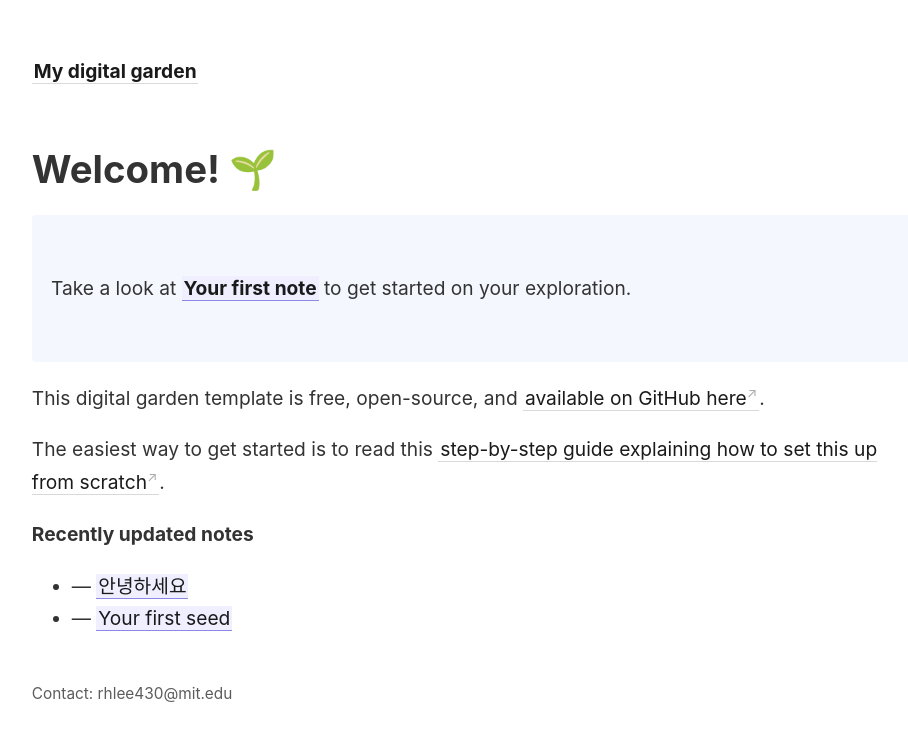
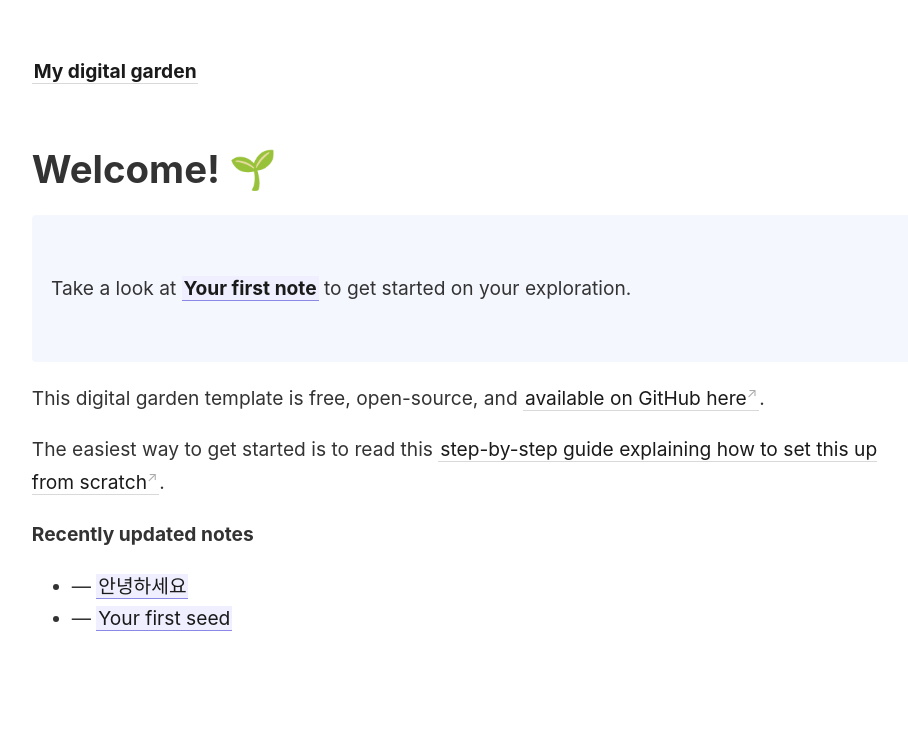
Before and after one commit to rhlee430/rhlee430.github.io, a Jekyll site: the page built from _pages/index.md, in a window 1280 px wide. Shown: the top 741 px of the page, without its empty margins (45-953 px from the left). Built offline with Jekyll 4.4.1, drawn with Linux system fonts in a browser that asks for light colours.

Commit message:
Update footer.html

```diff
--- a/_includes/footer.html
+++ b/_includes/footer.html
@@ -1 +1 @@
-Contact: rhlee430@mit.edu <!-- Include anything you'd like here, like a link to an <a class="internal-link" href="{{ site.baseurl }}/about">About</a> page. -->
+<!-- Include anything you'd like here, like a link to an <a class="internal-link" href="{{ site.baseurl }}/about">About</a> page. -->
```
